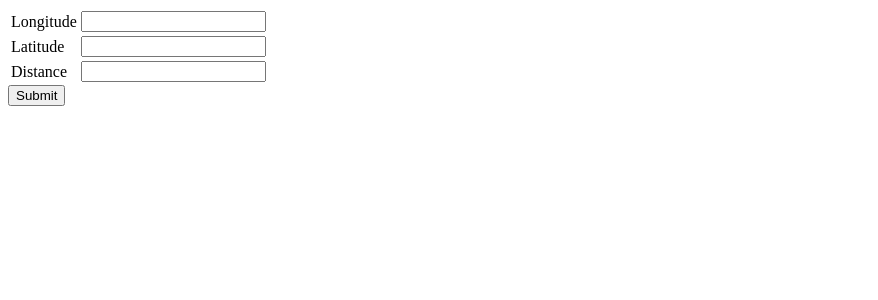
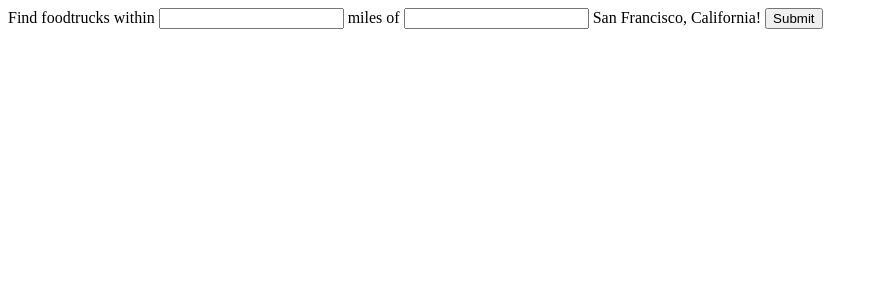
Before and after one commit to ps2dude756/FoodTruckFinder, a Flask app: page / in a window 1280 px wide. Shown: the top 300 px of the page, without its empty margins (0-878 px from the left). Run offline with Flask 2, Linux system fonts and the light colour scheme; some libraries are stand-ins or nearby versions.

Commit message:
LatLng now looked up from address
Index.html now presents the user with an address box, which when filled
in will look up the Lat and Lng using the Google Maps API.

This implements #7.

```diff
--- a/static/util.js
+++ b/static/util.js
@@ -1,3 +1,13 @@
+/**
+ * Dependencies:
+ * Google Maps: https://maps.googleapis.com/maps/api/js
+ */
+
+/**
+ * obtains GET parameters
+ * @return
+ *    The GET parameters in a dictionary
+ */
 function getUrlParameters()
 {
   var params = {};
@@ -12,6 +22,18 @@ function getUrlParameters()
   return params;
 }
 
+/**
+ * creates and sends a synchronous http request
+ * @param url
+ *    the url to send the request to
+ * @method
+ *    the http method to use
+ * @payload
+ *    any data that should be sent in a POST request. Should be set to null for a GET
+ * @return
+ *    the response of the request
+ */
+
 function httpRequest(url, method, payload)
 {
   var request = new XMLHttpRequest();
@@ -20,17 +42,56 @@ function httpRequest(url, method, payload)
   return request.responseText;
 }
 
-function create_url(params)
+/**
+ * forms a url with GET parameters
+ * @param base_url
+ *    the url to add parameters to
+ * @params
+ *    a dictionary of parameters to add
+ * @return
+ *    the formatted url
+ */
+function create_url(base_url, params)
 {
-  return location.protocol + '//' + location.host +
-    '/api/foodtrucks?latitude=' + params['latitude'] +
-    '&longitude=' + params['longitude'] +
-    '&distance=' + params['distance'];
+  param_list = [];
+  for (index in params) {
+    param_list.push(index + '=' + params[index]);
+  }
+  return base_url + '?' + param_list.join('&');
 }
 
+/**
+ * Checks if a parameter is a number
+ * @param
+ *    The parameter to check
+ * @return
+ *    true if param is a number, false otherwise.
+ */
+function param_is_valid(param)
+{
+  return typeof param == 'number' && param != undefined && !isNaN(param);
+}
+
+/**
+ * Creates an HTML table for the passed in foodtrucks
+ * @param foodtrucks
+ *    an array of dictionaries, with each dictionary containing information for a
+ *    foodtruck. A foodtruck should have the following parameters: Name, Address,
+ *    MenuItems.
+ * @return
+ *    the created HTML table
+ */
 function create_table(foodtrucks)
 {
   var table = document.createElement('table');
+  var border = document.createAttribute('border');
+  border.value = "1";
+  table.setAttributeNode(border);
+  var th = table.createTHead();
+  var tr = th.insertRow();
+  tr.insertCell().appendChild(document.createTextNode('Name'));
+  tr.insertCell().appendChild(document.createTextNode('Address'));
+  tr.insertCell().appendChild(document.createTextNode('Menu items'));
 
   for (index in foodtrucks) {
     var tr = table.insertRow();
@@ -52,3 +113,29 @@ function create_table(foodtrucks)
   }
   return table;
 }
+
+/** Requires Google maps
+ * Obtains the latitude and longitude of the passed in address, adds them
+ * to the passed in form, and then submits the form.
+ * @param client_address
+ *     A string containing the address to lookup
+ * @param form
+ *    The form to add the latitude and longitude to
+ */
+function add_latlng_to_form(client_address, form)
+{
+  var geocoder = new google.maps.Geocoder();
+  geocoder.geocode(
+    {address: client_address},
+    function (results, status) {
+      if (results.length) {
+        var latitude = results[0].geometry.location.k;
+        var longitude = results[0].geometry.location.B;
+        form.latitude.value = latitude;
+        form.longitude.value = longitude;
+        form.address.remove();
+        form.submit();
+      }
+    }
+  );
+}
--- a/templates/index.html
+++ b/templates/index.html
@@ -2,28 +2,45 @@
 <html>
   <title>Food Truck Finder</title>
   <head>
+    <script type="text/javascript" src="https://maps.googleapis.com/maps/api/js?key=AIzaSyCFMI7tFgQMP5x2atVt207_bRYYPN9ubIs"></script>
     <script type="text/javascript" src="{{ url_for('static', filename='util.js') }}"></script>
   </head>
   <body>
     <div>
-      <form action="{{ url_for('index') }}" method=get>
-        <table>
-          <tr><td>Longitude</td><td><input type=text name=longitude></td></tr>
-          <tr><td>Latitude</td><td><input type=text name=latitude></td></tr>
-          <tr><td>Distance</td><td><input type=text name=distance></td></tr>
-        </table>
+      <form action="{{ url_for('index') }}" method=get id="address_form" name="address_form">
+        <input type=hidden id="latitude" name="latitude">
+        <input type=hidden id="longitude" name="longitude">
+        Find foodtrucks within
+        <input type=text id="distance" name="distance"> miles of
+        <input type=text id="address" name="address"> San Francisco, California!
         <input type=submit value=Submit>
       </form>
+      <script type="text/javascript">
+        window.onload = function() {
+          document.address_form.onsubmit = function() {
+            var address = document.address_form.address.value;
+            var form = document.address_form;
+            if (address) {
+              add_latlng_to_form(address + 'San Francisco, California', form);
+              return false;
+            } else {
+              document.address_form.address.remove();
+              return true;
+            }
+          }
+        }
+      </script>
     </div>
     <div>
       <script type="text/javascript">
         var params = getUrlParameters();
         if (
-          typeof params['longitude'] == 'number' &&
-          typeof params['latitude'] == 'number' &&
-          typeof params['distance'] == 'number'
+          param_is_valid(params['latitude']) &&
+          param_is_valid(params['longitude']) &&
+          param_is_valid(params['distance'])
         ) {
-          var url = create_url(params);
+          var base_url = location.protocol + '//' + location.host + '/api/foodtrucks';
+          var url = create_url(base_url, params);
           var foodtrucks = JSON.parse(httpRequest(url, "GET", null));
           document.body.appendChild(create_table(foodtrucks));
         }
```
